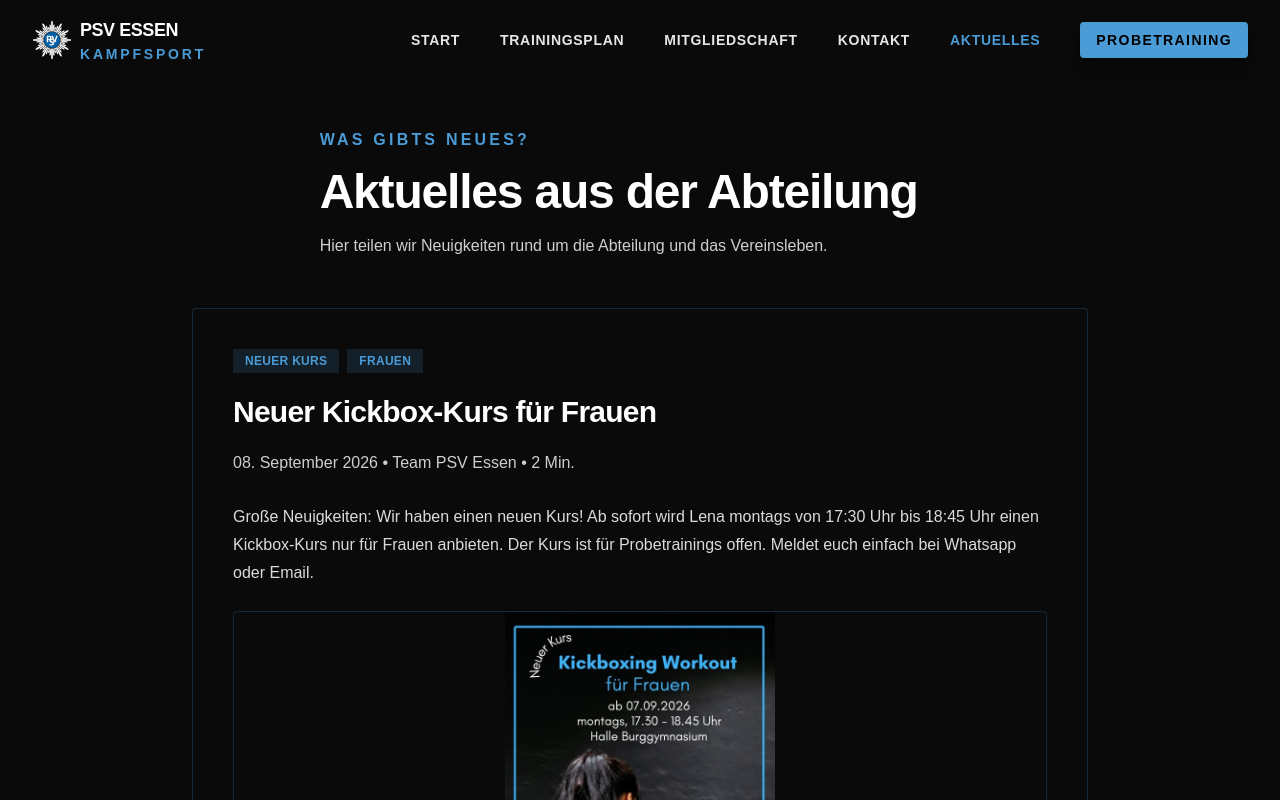
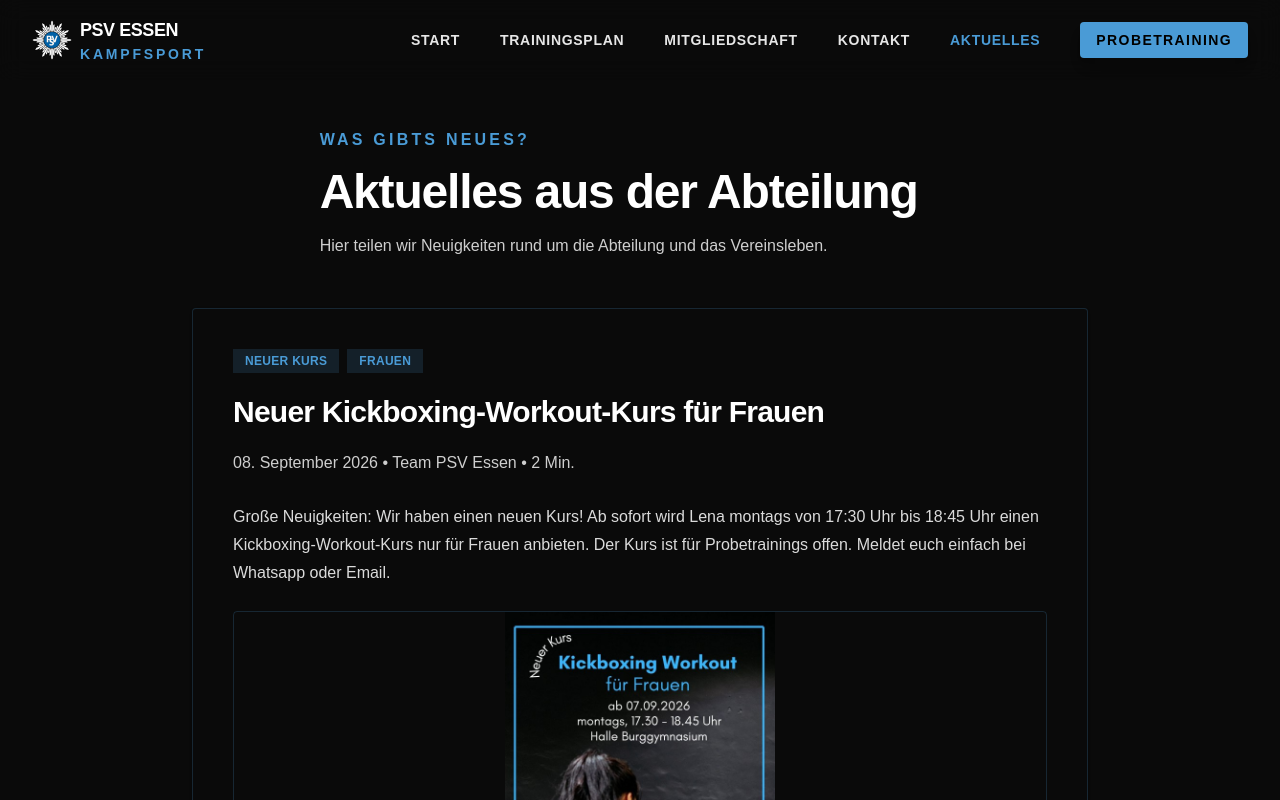
Before and after one commit to maltewinckler/psv-homepage, a Next.js app: page /aktuelles in a window 1280 px wide. Shown: the top 800 px of the page. Built offline with nearby package versions, Linux system fonts and the light colour scheme.

Commit message:
update kickboxing-workout

```diff
--- a/src/content/TrainingPlan.ts
+++ b/src/content/TrainingPlan.ts
@@ -14,7 +14,7 @@ export const weeklySchedule: DaySchedule[] = [
     day: "Montag",
     facilityId: "burggymnasium",
     sessions: [
-      { time: "17:30 - 18:45", discipline: "Kickboxen für Frauen" },
+      { time: "17:30 - 18:45", discipline: "Kickboxing-Workout für Frauen" },
     ],
   },
   {
--- a/src/content/news/20260908_kickboxen_frauen.ts
+++ b/src/content/news/20260908_kickboxen_frauen.ts
@@ -2,7 +2,7 @@ import type { BlogPost } from "../blogPosts";
 
 export const blogPost: BlogPost = {
   slug: "kickboxen-fuer-frauen",
-  title: "Neuer Kickbox-Kurs für Frauen",
+  title: "Neuer Kickboxing-Workout-Kurs für Frauen",
   publishedAt: "2026-09-08",
   author: "Team PSV Essen",
   readingTime: "2 Min.",
@@ -10,11 +10,11 @@ export const blogPost: BlogPost = {
   sections: [
     {
       paragraphs: [
-        "Große Neuigkeiten: Wir haben einen neuen Kurs! Ab sofort wird Lena montags von 17:30 Uhr bis 18:45 Uhr einen Kickbox-Kurs nur für Frauen anbieten. Der Kurs ist für Probetrainings offen. Meldet euch einfach bei Whatsapp oder Email.",
+        "Große Neuigkeiten: Wir haben einen neuen Kurs! Ab sofort wird Lena montags von 17:30 Uhr bis 18:45 Uhr einen Kickboxing-Workout-Kurs nur für Frauen anbieten. Der Kurs ist für Probetrainings offen. Meldet euch einfach bei Whatsapp oder Email.",
       ],
       image: {
         src: "/images/blog/kickboxing_frauen_flyer.jpg",
-        alt: "Flyer für den neuen Kickbox-Kurs für Frauen",
+        alt: "Flyer für den neuen Kickboxing-Workout-Kurs für Frauen",
       },
     },
   ],
--- a/src/content/notificationItems.ts
+++ b/src/content/notificationItems.ts
@@ -9,7 +9,7 @@ export interface NotificationItem {
 export const notificationItems: NotificationItem[] = [
   {
     id: "kickboxen-frauen",
-    title: "Immer montags: Neuer Kickbox-Kurs nur für Frauen",
+    title: "Immer montags: Neuer Kickboxing-Workout-Kurs nur für Frauen",
     icon: "🥊",
     badge: "Infos",
     href: "/aktuelles#kickboxen-fuer-frauen",
```
